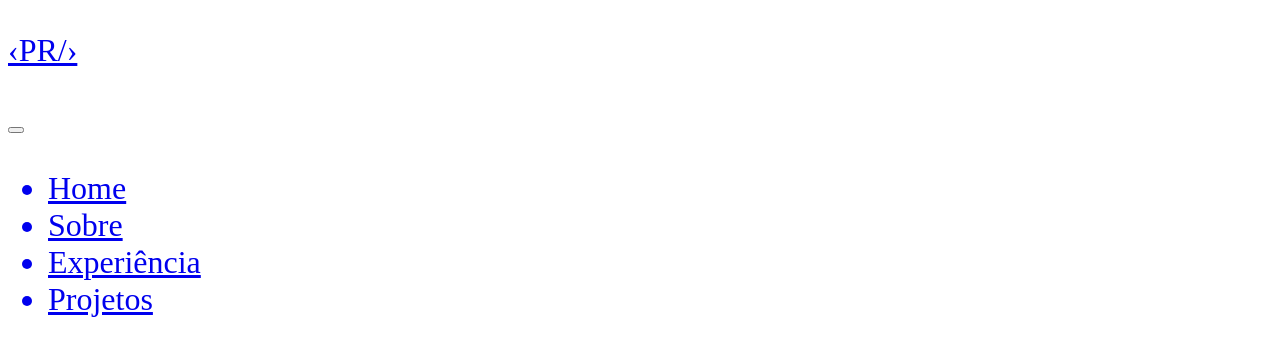
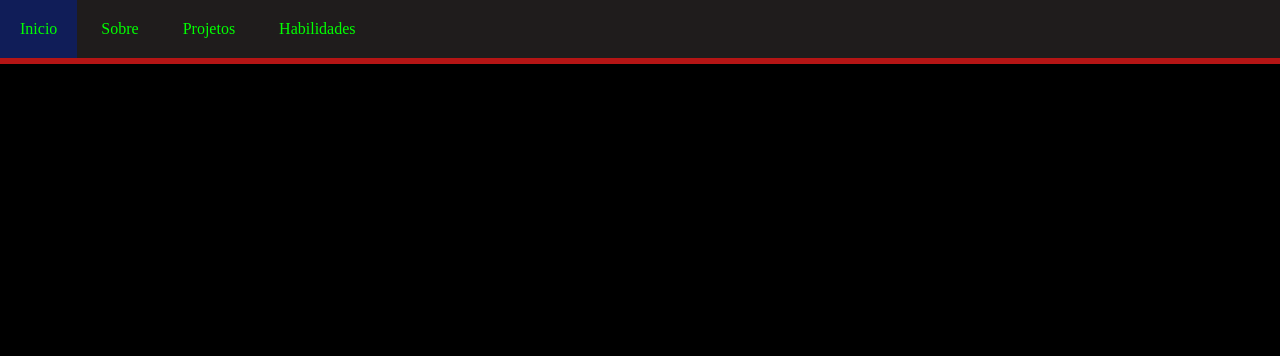
Before and after one commit to PabloRodrig0/ambdev, a plain HTML site: page Index.html in a window 1280 px wide. Drawn offline with Linux system fonts and the light colour scheme.

Commit message:
commit de antes course

```diff
--- a/Index.html
+++ b/Index.html
@@ -4,32 +4,25 @@
   <meta charset="UTF-8">
   <meta http-equiv="X-UA-Compatible" content="IE=edge">
   <meta name="viewport" content="width=device-width, initial-scale=1.0">
-    <title>Document</title>
+  <title>Pablo Rodrigo</title>
   <link rel="stylesheet" href="style.css">
 </head>
 <body>
-    <header>
-        <nav data-menu="suave" class="">
-            <p>
-                <a href="#home">‹PR/›</a>
-            </p>
-            <button data-menu="button" aria-controls="menu"></button>
-            <ul data-menu="list" id="menu">
-                <a href="#home">
-                    <li>Home</li>
-                </a>
-                <a href="#sobre">
-                    <li>Sobre</li>
-                </a>
-                <a href="#experiencia">
-                    <li>Experiência</li>
-                </a>
-                <a href="#projetos">
-                    <li>Projetos</li>
-                </a>
+  <nav id = "menu-h">
+    <ul>
+      <li>
+        <a href="">Inicio</a>
+      </li>
+      <li>
+        <a href="">Sobre</a>
+      </li>
+      <li>
+        <a href="">Projetos</a>
+      </li>
+      <li>
+        <a href="">Habilidades</a>
+      </li>
     </ul>
   </nav>
-    </header>
-
 </body>
 </html>
--- a/style.css
+++ b/style.css
@@ -1,4 +1,28 @@
 body{
-    font-size: xx-large;
-    color: rgb(245, 9, 9);
+    background-color: black;
 }
+*{
+    margin: 0 auto;
+    padding: 0;
+    box-sizing: border-box;
+}
+#menu-h ul{
+    list-style-type: none;
+    padding: 0;
+    background-color: rgb(31, 28, 28);
+    border-bottom: 6px solid rgb(180, 21, 21);
+}
+#menu-h ul li{
+    display: inline;
+}
+#menu-h ul li a{
+    color: rgb(0, 255, 0);
+    padding: 20px;
+    display: inline-block;
+    text-decoration: none;
+    transition: 500ms;
+
+}
+#menu-h ul li a:hover{
+    background-color: rgb(16, 29, 88);
+}
```
Lines whose indentation alone changed are shown as unchanged.
